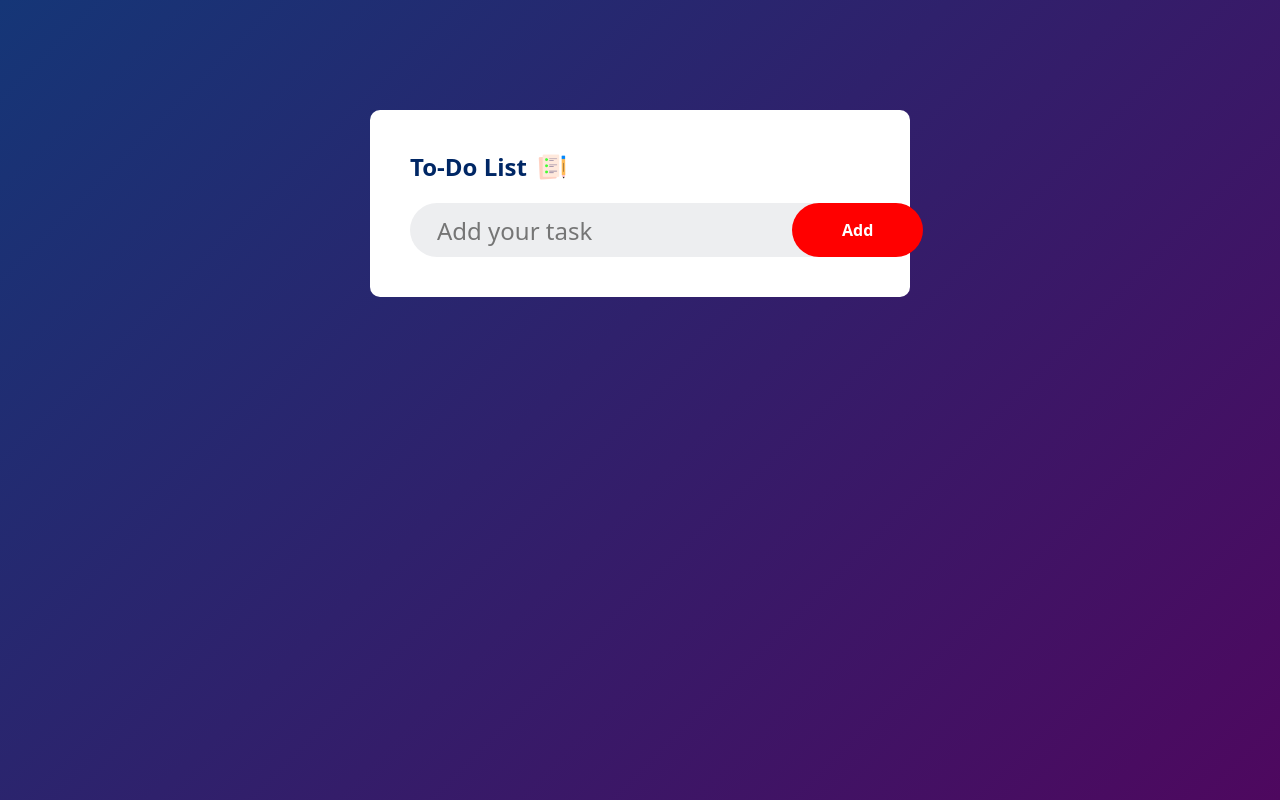
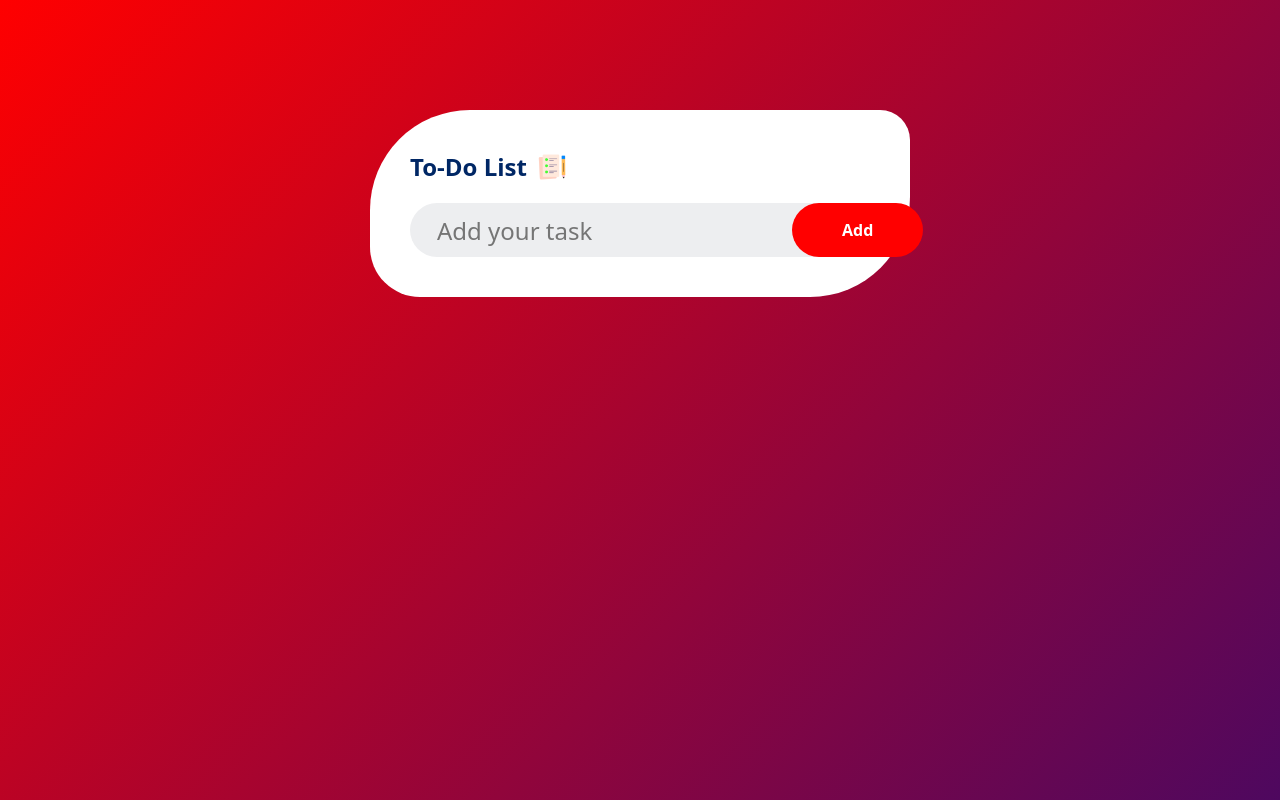
Before and after one commit to RamanKumar6151/To-Do-List, a plain HTML site: page index.html in a window 1280 px wide. Drawn offline with Linux system fonts and the light colour scheme.

Commit message:
minor ui changes

```diff
--- a/style.css
+++ b/style.css
@@ -25,7 +25,7 @@
 .container {
     width: 100%;
     min-height: 100vh;
-    background: linear-gradient(135deg, #153677, #4e085f);
+    background: linear-gradient(135deg, red, #4e085f);
     padding: 10px;
 }
 
@@ -35,7 +35,7 @@
     background: #fff;
     margin: 100px auto 20px;
     padding: 40px;
-    border-radius: 10px;
+    border-radius: 100px 30px 100px 50px;
 }
 
 .todo-app h2 {
```
